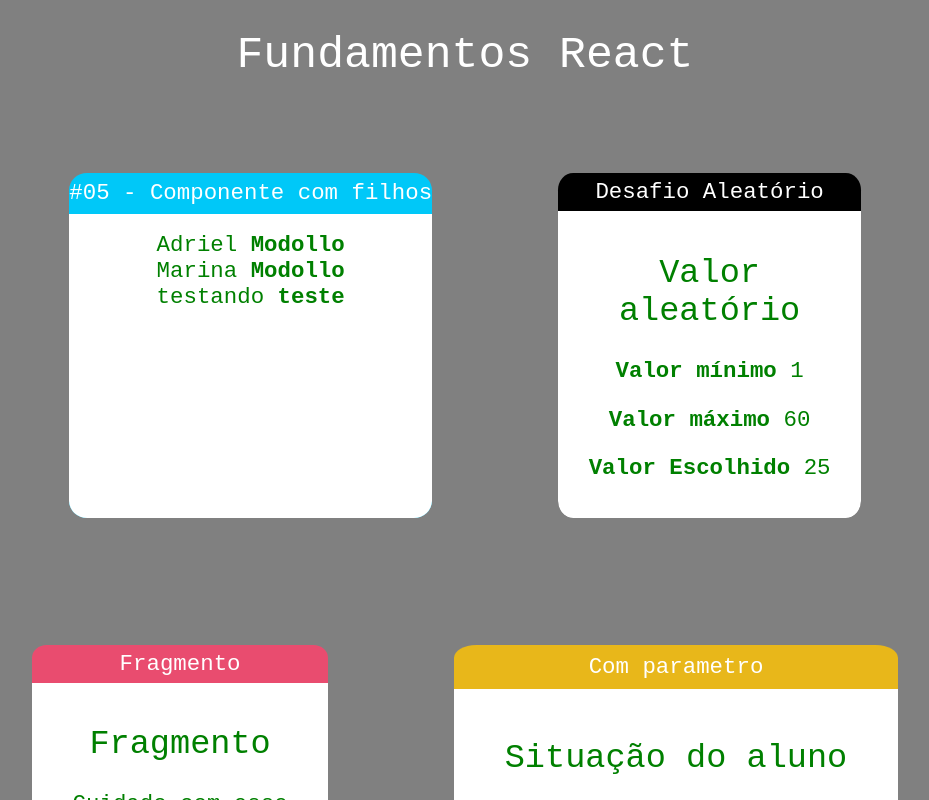
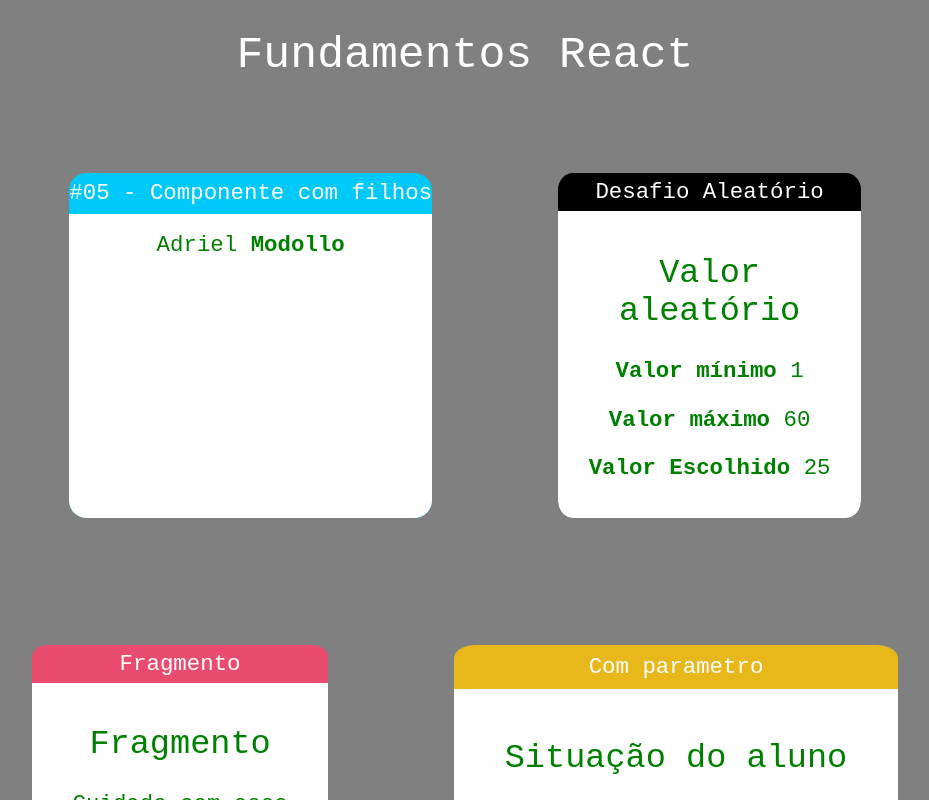
Before and after one commit to AdrielModollo/React-app-Node, a React (Create React App) app in the folder fundamentos-react/: page / in a window 1280 px wide. Shown: the top 800 px of the page, without its empty margins (175-1104 px from the left). Built offline with nearby package versions, Linux system fonts and the light colour scheme; a web font is replaced by a local one.

Commit message:
cloneElement

```diff
--- a/fundamentos-react/src/App.jsx
+++ b/fundamentos-react/src/App.jsx
@@ -1,12 +1,14 @@
-import './App.css'
-import React from 'react'
+import "./App.css";
+import React from "react";
 
-import Familia from "./components/basicos/Familia"
-import Card from './components/layout/Card'
-import Aleatorio from './components/basicos/Aleatorio'
-import Primeiro from './components/basicos/Primeiro'
-import ComParametro from './components/basicos/ComParametro'
-import Fragmento from './components/basicos/Fragmento'
+import Card from "./components/layout/Card";
+
+import Familia from "./components/basicos/Familia";
+import FamiliaMembro from "./components/basicos/FamiliaMembro";
+import Aleatorio from "./components/basicos/Aleatorio";
+import Fragmento from "./components/basicos/Fragmento";
+import ComParametro from "./components/basicos/ComParametro";
+import Primeiro from "./components/basicos/Primeiro";
 
 //Alt + Shift + F <=formata
 
@@ -16,7 +18,9 @@ export default () =>
 
         <div className="Cards">
             <Card titulo="#05 - Componente com filhos" color="#00C8F8">
-                <Familia sobrenome="Modollo"></Familia>
+                <Familia sobrenome="Modollo">
+                    <FamiliaMembro nome="Adriel"/>
+                </Familia>
             </Card>
 
             <Card titulo="Desafio Aleatório" color="#000000">
--- a/fundamentos-react/src/components/basicos/Familia.jsx
+++ b/fundamentos-react/src/components/basicos/Familia.jsx
@@ -1,13 +1,10 @@
-import React from 'react'
-import FamiliaMembro from './FamiliaMembro'
+import React, { cloneElement } from "react";
 
-export default props => {
 
+export default (props) => {
   return (
       <div>
-          <FamiliaMembro nome="Adriel" sobrenome={props.sobrenome}/>
-          <FamiliaMembro nome="Marina" {...props}/>
-          <FamiliaMembro nome="testando" sobrenome="teste"/>
+            {cloneElement(props.children, props)}
       </div>
-  )
+  );
 };
```
